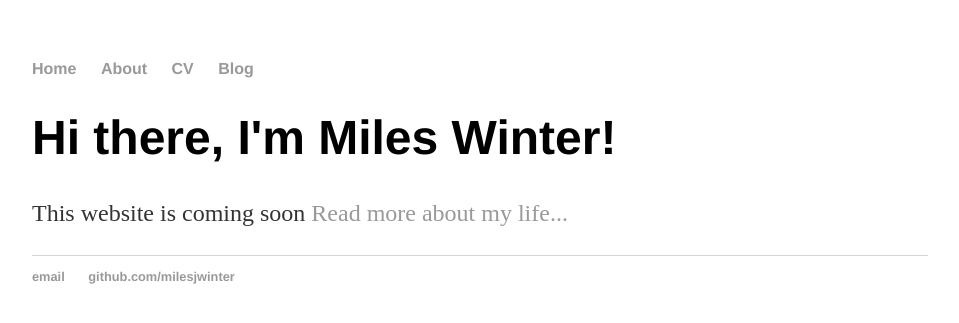
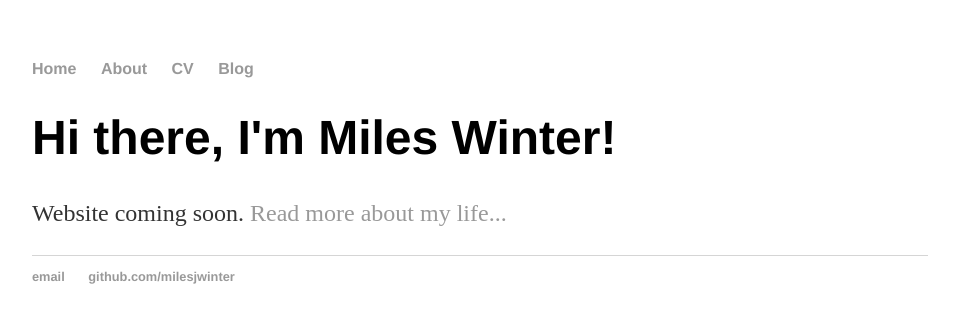
Before and after one commit to milesjwinter/milesjwinter.github.io, a Jekyll site: the page built from index.html, in a window 1280 px wide. Shown: the top 323 px of the page, without its empty margins (160-1119 px from the left). Built offline with Jekyll 4.4.1, drawn with Linux system fonts in a browser that asks for light colours.

Commit message:
Update index.html

```diff
--- a/index.html
+++ b/index.html
@@ -1,30 +1,8 @@
-<!DOCTYPE html>
-<html>
-	<head>
-		<title>Miles Winter </title>
-		<!-- link to main stylesheet -->
-		<link rel="stylesheet" type="text/css" href="/css/main.css">
-	</head>
-	<body>
-		<nav>
-    		<ul>
-        		<li><a href="/">Home</a></li>
-	        	<li><a href="/about">About</a></li>
-        		<li><a href="/cv">CV</a></li>
-        		<li><a href="/blog">Blog</a></li>
-    		</ul>
-		</nav>
-		<div class="container">
-    		<div class="blurb">
-        		<h1>Hi there, I'm Miles Winter!</h1>
-				<p>This website is coming soon <a href="/about">Read more about my life...</a></p>
-    		</div><!-- /.blurb -->
-		</div><!-- /.container -->
-		<footer>
-    		<ul>
-        		<li><a href="mailto:milesjwinter@gmail.com">email</a></li>
-        		<li><a href="https://github.com/milesjwinter">github.com/milesjwinter</a></li>
-			</ul>
-		</footer>
-	</body>
-</html>
+---
+layout: default
+title: Miles Winter
+---
+<div class="blurb">
+	<h1>Hi there, I'm Miles Winter!</h1>
+	<p>Website coming soon. <a href="/about">Read more about my life...</a></p>
+</div><!-- /.blurb -->
```
